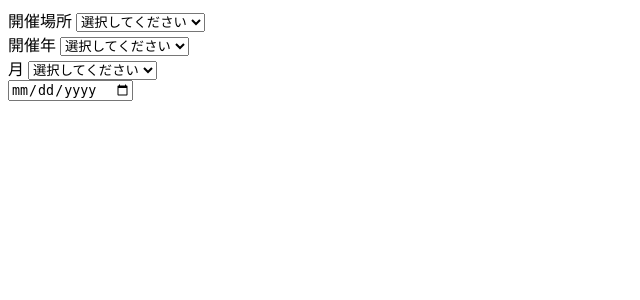
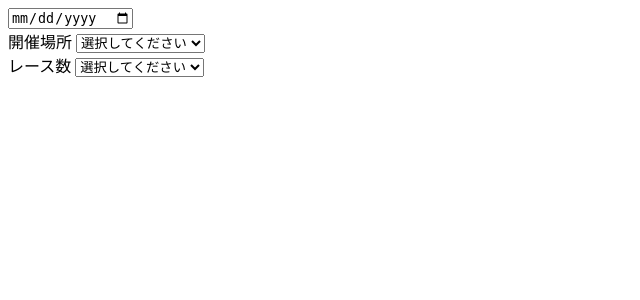
Before and after one commit to shtanaka92/azure-python-test01, a Flask app: page / in a window 1280 px wide. Shown: the top 300 px of the page, without its empty margins (0-640 px from the left). Run offline with Flask 2, Linux system fonts and the light colour scheme.

Commit message:
Update index.html

```diff
--- a/templates/index.html
+++ b/templates/index.html
@@ -6,7 +6,9 @@
     <title>Document</title>
 </head>
 <body>
-
+  <div>
+		<input type="date" name="test">
+	</div>
   <div>
   <label for="corse">開催場所</label>
   <select name="corse">
@@ -17,21 +19,9 @@
   <option value="中京">中京</option>
   </select>
 </div>
-
 <div>
-		<label for="year">開催年</label>
-		<select name="year">
-		<option value="">選択してください</option>
-		<option value="2022">2022</option>
-		<option value="2021">2021</option>
-		<option value="2020">2020</option>
-		<option value="2019">2019</option>
-		</select>
-	</div>
-
-	<div>
-		<label for="month">月</label>
-		<select name="month">
+  <label for="race">レース数</label>
+  <select name="race">
   <option value="">選択してください</option>
   <option value="1">1</option>
   <option value="2">2</option>
@@ -47,9 +37,5 @@
   <option value="12">12</option>
   </select>
 </div>
-	<div>
-		<input type="date" name="test">
-	</div>
-
 </body>
 </html>
```
Lines whose indentation alone changed are shown as unchanged.
